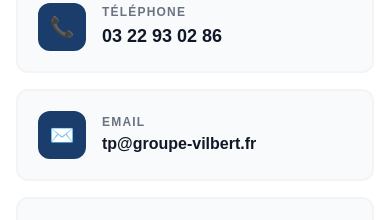
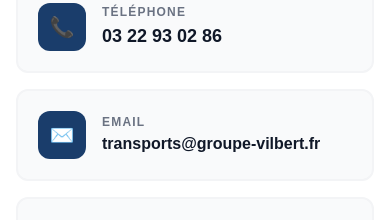
Before and after one commit to damienleras-sudo/vilbert-transports, a Next.js app: page /contact in a window 390 px wide. Shown: the part 1360-1580 px from the top of the page. Built offline with nearby package versions, Linux system fonts and the light colour scheme.

Commit message:
Domain config, GSC verification, emails transports@ et tvt@, llms.txt

```diff
--- a/app/a-propos/page.tsx
+++ b/app/a-propos/page.tsx
@@ -189,7 +189,7 @@
               { term: "Activité", desc: "Transport routier de matériaux, engins et marchandises" },
               { term: "Siège", desc: "Ruelle Mayeux, 80260 Talmas (Somme)" },
               { term: "Téléphone", desc: "03 22 93 02 86" },
-              { term: "Email", desc: "tp@groupe-vilbert.fr" },
+              { term: "Email", desc: "transports@groupe-vilbert.fr" },
               { term: "Zone principale", desc: "Somme (80), Oise (60), Pas-de-Calais (62), Hauts-de-France" },
               { term: "Zone étendue", desc: "France entière, Europe (transport exceptionnel)" },
               { term: "Groupe", desc: "Groupe Vilbert" },
--- a/app/contact/page.tsx
+++ b/app/contact/page.tsx
@@ -27,7 +27,7 @@
           <div>
             <h2 className="text-2xl font-black text-gray-900 mb-6">Demande de devis</h2>
             <form
-              action="mailto:tp@groupe-vilbert.fr"
+              action="mailto:transports@groupe-vilbert.fr"
               method="post"
               encType="text/plain"
               className="space-y-5"
@@ -165,7 +165,7 @@
               </a>
 
               <a
-                href="mailto:tp@groupe-vilbert.fr"
+                href="mailto:transports@groupe-vilbert.fr"
                 className="flex items-center gap-4 p-5 bg-gray-50 rounded-xl border-2 border-gray-100 hover:border-[#1a3d6b] transition-colors group"
               >
                 <div className="bg-[#1a3d6b] text-white w-12 h-12 rounded-xl flex items-center justify-center text-xl flex-shrink-0">
@@ -176,7 +176,7 @@
                     Email
                   </div>
                   <div className="font-black text-gray-900 group-hover:text-[#1a3d6b] transition-colors">
-                    tp@groupe-vilbert.fr
+                    transports@groupe-vilbert.fr
                   </div>
                 </div>
               </a>
--- a/app/layout.tsx
+++ b/app/layout.tsx
@@ -37,6 +37,7 @@
     ],
   },
   robots: { index: true, follow: true },
+  verification: { google: "o-Qwnmj5X5FKjXd-lSU9WDbd55uU-QayX3oLF1Wlm90" },
 };
 
 export default function RootLayout({ children }: { children: React.ReactNode }) {
--- a/app/mentions-legales/page.tsx
+++ b/app/mentions-legales/page.tsx
@@ -27,7 +27,7 @@
               <li><strong>Forme juridique :</strong> À compléter (SAS / SARL / etc.)</li>
               <li><strong>Adresse du siège :</strong> Ruelle Mayeux, 80260 Talmas</li>
               <li><strong>Téléphone :</strong> <a href="tel:0322930286" className="text-[#1a3d6b] font-bold">03 22 93 02 86</a></li>
-              <li><strong>Email :</strong> <a href="mailto:tp@groupe-vilbert.fr" className="text-[#1a3d6b] font-bold">tp@groupe-vilbert.fr</a></li>
+              <li><strong>Email :</strong> <a href="mailto:transports@groupe-vilbert.fr" className="text-[#1a3d6b] font-bold">transports@groupe-vilbert.fr</a></li>
               <li><strong>Capital social :</strong> À compléter</li>
               <li><strong>SIRET :</strong> À compléter</li>
               <li><strong>N° TVA intra. :</strong> À compléter</li>
@@ -88,8 +88,8 @@
             </ul>
             <p className="mt-3">
               Pour exercer ces droits, contactez-nous à :{" "}
-              <a href="mailto:tp@groupe-vilbert.fr" className="text-[#1a3d6b] font-bold">
-                tp@groupe-vilbert.fr
+              <a href="mailto:transports@groupe-vilbert.fr" className="text-[#1a3d6b] font-bold">
+                transports@groupe-vilbert.fr
               </a>
             </p>
             <p className="mt-3">
--- a/app/transport-exceptionnel/page.tsx
+++ b/app/transport-exceptionnel/page.tsx
@@ -29,7 +29,7 @@
   {
     num: "01",
     title: "Contactez-nous",
-    desc: "Décrivez votre besoin : dimensions, poids, point de départ, destination, délais.",
+    desc: "Décrivez votre besoin : dimensions, poids, point de départ, destination, délais. Par téléphone au 03 22 93 02 86 ou par email : tvt@groupe-vilbert.fr",
   },
   {
     num: "02",
@@ -249,7 +249,7 @@
             Un convoi exceptionnel à planifier ?
           </h2>
           <p className="text-gray-400 mb-8">
-            Contactez notre équipe dès maintenant. Nous étudions votre dossier et vous répondons rapidement.
+            Contactez notre équipe dédiée aux transports exceptionnels. Nous étudions votre dossier et vous répondons rapidement.
           </p>
           <div className="flex flex-wrap justify-center gap-4">
             <a
@@ -257,6 +257,12 @@
               className="bg-[#f5b800] text-gray-900 font-black px-8 py-4 rounded-lg hover:bg-yellow-400 transition-colors"
             >
               📞 03 22 93 02 86
+            </a>
+            <a
+              href="mailto:tvt@groupe-vilbert.fr"
+              className="bg-[#1a3d6b] text-white font-black px-8 py-4 rounded-lg hover:bg-[#254d8a] transition-colors"
+            >
+              ✉️ tvt@groupe-vilbert.fr
             </a>
             <Link
               href="/contact"
--- a/components/FloatingCTA.tsx
+++ b/components/FloatingCTA.tsx
@@ -18,7 +18,7 @@
         📞 Appeler
       </a>
       <a
-        href="mailto:tp@groupe-vilbert.fr"
+        href="mailto:transports@groupe-vilbert.fr"
         className="bg-[#1a3d6b] text-white font-bold px-5 py-3 rounded-full shadow-xl text-sm flex items-center gap-2"
       >
         ✉️ Email
--- a/components/Footer.tsx
+++ b/components/Footer.tsx
@@ -156,9 +156,9 @@
                 </a>
               </li>
               <li>
-                <a href="mailto:tp@groupe-vilbert.fr" className="flex items-center gap-2 hover:text-[#f5b800] transition-colors break-all">
+                <a href="mailto:transports@groupe-vilbert.fr" className="flex items-center gap-2 hover:text-[#f5b800] transition-colors break-all">
                   <span className="text-[#1a3d6b]">✉️</span>
-                  tp@groupe-vilbert.fr
+                  transports@groupe-vilbert.fr
                 </a>
               </li>
               <li className="flex items-start gap-2">
--- a/components/Header.tsx
+++ b/components/Header.tsx
@@ -36,8 +36,8 @@
             <a href="tel:0322930286" className="flex items-center gap-1 hover:text-[#f5b800] transition-colors font-bold">
               📞 03 22 93 02 86
             </a>
-            <a href="mailto:tp@groupe-vilbert.fr" className="flex items-center gap-1 hover:text-[#f5b800] transition-colors hidden sm:flex">
-              ✉️ tp@groupe-vilbert.fr
+            <a href="mailto:transports@groupe-vilbert.fr" className="flex items-center gap-1 hover:text-[#f5b800] transition-colors hidden sm:flex">
+              ✉️ transports@groupe-vilbert.fr
             </a>
             <span className="text-blue-200 hidden md:inline">⏰ Lun–Ven : 7h–18h · Hauts-de-France &amp; Europe</span>
           </div>
@@ -145,7 +145,7 @@
           {/* CTA buttons desktop */}
           <div className="hidden lg:flex items-center gap-2">
             <a
-              href="mailto:tp@groupe-vilbert.fr"
+              href="mailto:transports@groupe-vilbert.fr"
               className="text-sm font-bold px-4 py-2 border-2 border-[#1a3d6b] text-[#1a3d6b] rounded hover:bg-[#1a3d6b] hover:text-white transition-colors"
             >
               ✉️ Email
@@ -211,7 +211,7 @@
                 <a href="tel:0322930286" className="flex-1 text-center bg-[#1a3d6b] text-white font-black py-3 rounded text-sm">
                   📞 Appeler
                 </a>
-                <a href="mailto:tp@groupe-vilbert.fr" className="flex-1 text-center border-2 border-[#1a3d6b] text-[#1a3d6b] font-bold py-3 rounded text-sm">
+                <a href="mailto:transports@groupe-vilbert.fr" className="flex-1 text-center border-2 border-[#1a3d6b] text-[#1a3d6b] font-bold py-3 rounded text-sm">
                   ✉️ Email
                 </a>
               </div>
--- a/components/SchemaOrg.tsx
+++ b/components/SchemaOrg.tsx
@@ -8,7 +8,7 @@
       "Entreprise de transport routier de matériaux, engins et marchandises. Flotte de camions 6x4, 8x4, ampliroll, semi TP, FMA, grue, porte-engins. Transport exceptionnel France et Europe. Agréé transport de déchets. Chauffeurs ADR et AIPR.",
     url: "https://www.vilbert-transports.fr",
     telephone: "+33322930286",
-    email: "tp@groupe-vilbert.fr",
+    email: "transports@groupe-vilbert.fr",
     address: {
       "@type": "PostalAddress",
       streetAddress: "Ruelle Mayeux",
```
Also changed, not shown: public/llms.txt.
